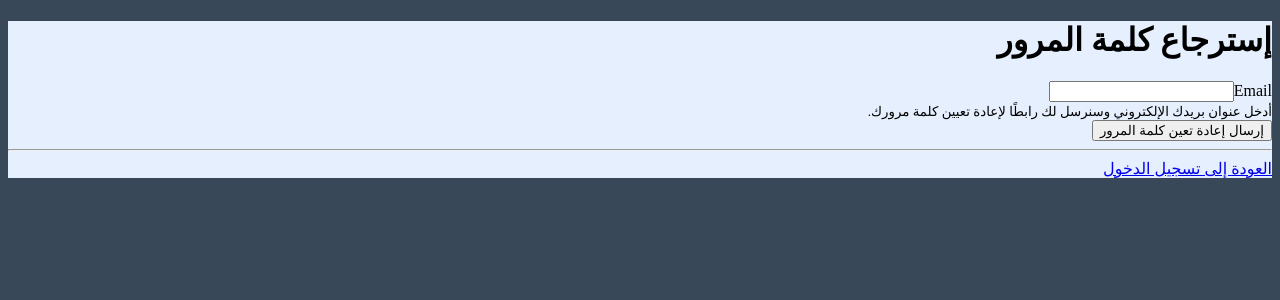
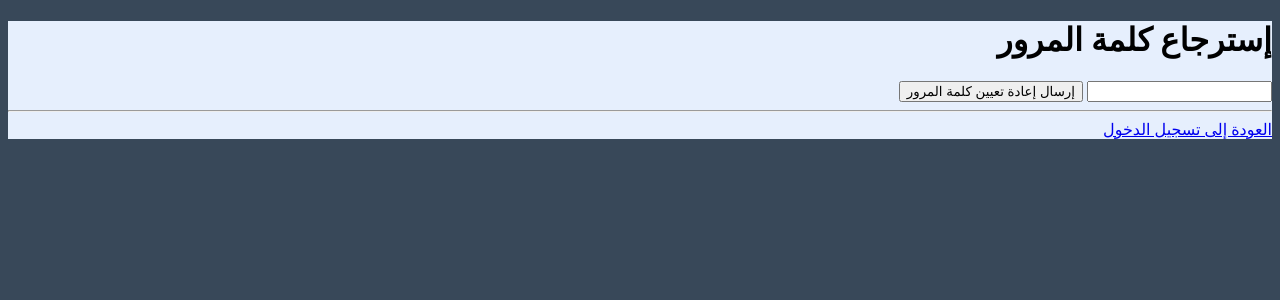
Before and after one commit to medjalil/tm, a Symfony app: template templates/reset_password/request.html.twig in a window 1280 px wide. Shown: the top 300 px of the page. Run offline with Twig, Linux system fonts and the light colour scheme; the template is opened without the code that fills it, so the values that code supplies are empty; form fields are guessed from the names that the template uses; some libraries are stand-ins or nearby versions.

Commit message:
Correction des quelques erreurs (#5)

```diff
--- a/assets/app.js
+++ b/assets/app.js
@@ -30,6 +30,7 @@ $('.datepicker').datepicker({
     autoclose: true,
 });
 $('form[name="search_form"]').addClass("float-left col-md-3");
+$('form[name="reset_password_request_form"]').addClass("user");
 // Javascript to enable link to tab
 var url = document.location.toString();
 if (url.match('#')) {
--- a/src/Form/ResetPasswordRequestFormType.php
+++ b/src/Form/ResetPasswordRequestFormType.php
@@ -16,7 +16,8 @@ class ResetPasswordRequestFormType extends AbstractType
             ->add('email', EmailType::class, [
                 'label' => false,
                 'attr' => [
-                    'placeholder' => 'البريد الإلكتروني'
+                    'placeholder' => 'البريد الإلكتروني',
+                    'class' => 'form-control form-control-user'
                 ],
                 'constraints' => [
                     new NotBlank([
--- a/templates/reset_password/request.html.twig
+++ b/templates/reset_password/request.html.twig
@@ -13,22 +13,23 @@
                         <div class="row" style="height: 500px;">
                             <div class="col-lg-6" style="background: #e6effd;">
                                 <div class="p-5 mt-5">
-                                    <h1>إسترجاع كلمة المرور</h1>
-                                    {% for flashError in app.flashes('reset_password_error') %}
-                                        <div class="alert alert-danger" role="alert">{{ flashError }}</div>
-                                    {% endfor %}
-                                    <div class="mt-3">
+                                    <div class="text-center">
+                                        <h1 class="h4 text-gray-900 mb-4">إسترجاع كلمة المرور</h1>
+                                        {% for flashError in app.flashes('reset_password_error') %}
+                                            <div class="alert alert-danger" role="alert">{{ flashError }}</div>
+                                        {% endfor %}
+
                                         {{ form_start(requestForm) }}
-                                        {{ form_row(requestForm.email) }}
+                                        {{ form_widget(requestForm.email) }}
 
-                                        <small>
-                                            أدخل عنوان بريدك الإلكتروني وسنرسل لك رابطًا لإعادة تعيين كلمة مرورك.
-                                        </small>
+
+                                        <input type="submit" class="btn btn-primary btn-user btn-block mt-3"
+                                               value="إرسال إعادة تعيين كلمة المرور">
+
+                                        {{ form_end(requestForm) }}
                                     </div>
+                                    <hr>
 
-                                    <button class="btn btn-primary mt-4">إرسال إعادة تعين كلمة المرور</button>
-                                    {{ form_end(requestForm) }}
-                                    <hr>
                                     <div class="text-center">
                                         <a href="{{ path('app_login') }}">العودة إلى تسجيل الدخول</a>
                                     </div>
```
Also changed, not shown: templates/security/login.html.twig (+7 -7 lines).
